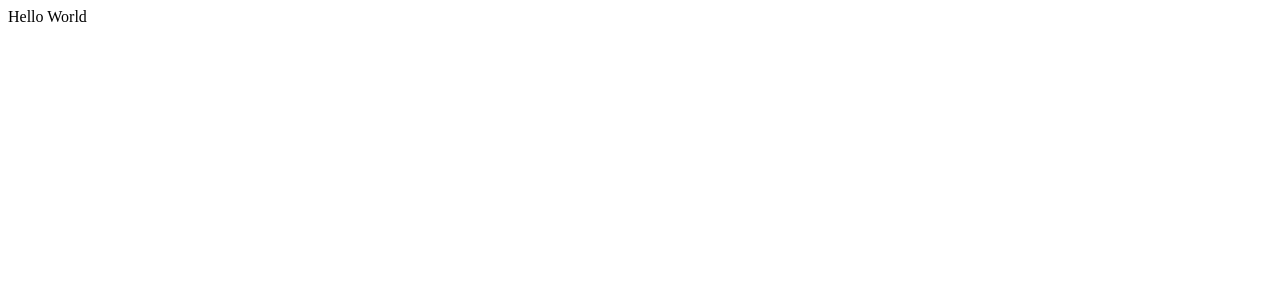
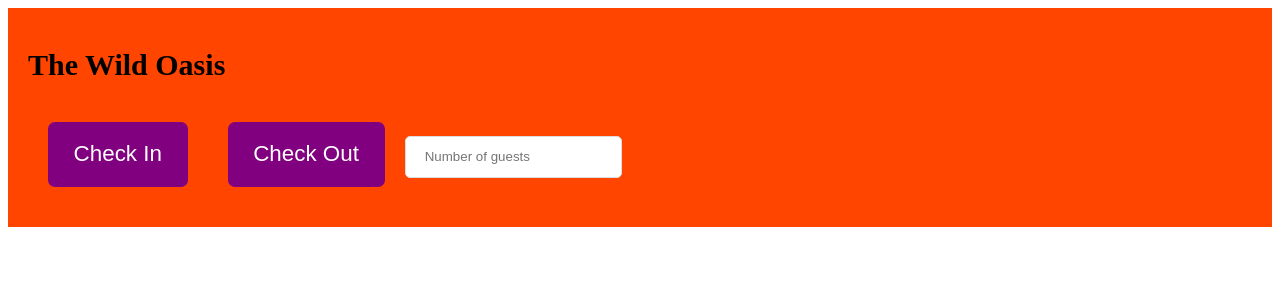
Before and after one commit to NicolasSokolowski/the-wild-oasis, a React (Vite) app: page / in a window 1280 px wide. Shown: the top 300 px of the page. Built offline with nearby package versions, Linux system fonts and the light colour scheme.

Commit message:
learning: introduction to styled components

```diff
--- a/package.json
+++ b/package.json
@@ -11,7 +11,8 @@
   },
   "dependencies": {
     "react": "^18.2.0",
-    "react-dom": "^18.2.0"
+    "react-dom": "^18.2.0",
+    "styled-components": "^6.1.8"
   },
   "devDependencies": {
     "@types/react": "^18.2.15",
--- a/src/App.jsx
+++ b/src/App.jsx
@@ -1,8 +1,42 @@
+import styled from "styled-components"
+
+const H1 = styled.h1`
+  font-size: 30px;
+  font-weight: 600;
+`;
+
+const Button = styled.button`
+  font-size: 1.4rem;
+  padding: 1.2rem 1.6rem;
+  font-weight: 500;
+  border: none;
+  border-radius: 7px;
+  background-color: purple;
+  color: white;
+  cursor: pointer;
+  margin: 20px;
+`;
+
+const Input = styled.input`
+  border: 1px solid #ddd;
+  border-radius: 5px;
+  padding: 0.8rem 1.2rem;
+`;
+
+const StyledApp = styled.div`
+  background-color: orangered;
+  padding: 20px;
+`;
+
 function App() {
   return (
-    <div>
-      Hello World
-    </div>
+    <StyledApp>
+      <H1>The Wild Oasis</H1>
+      <Button onClick={() => alert("Check in")}>Check In</Button>
+      <Button onClick={() => alert("Check out")}>Check Out</Button>
+
+      <Input type="number" placeholder="Number of guests"></Input>
+    </StyledApp>
   )
 }
 
```
Also changed, not shown: 2 other files (tests, documents, lock files or other folders).
